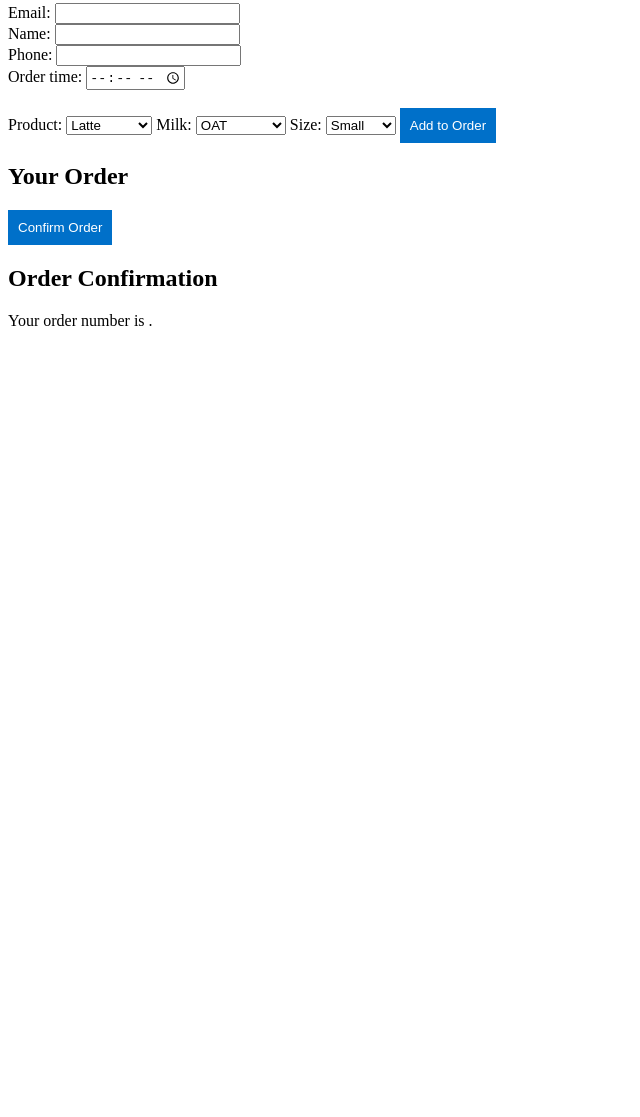
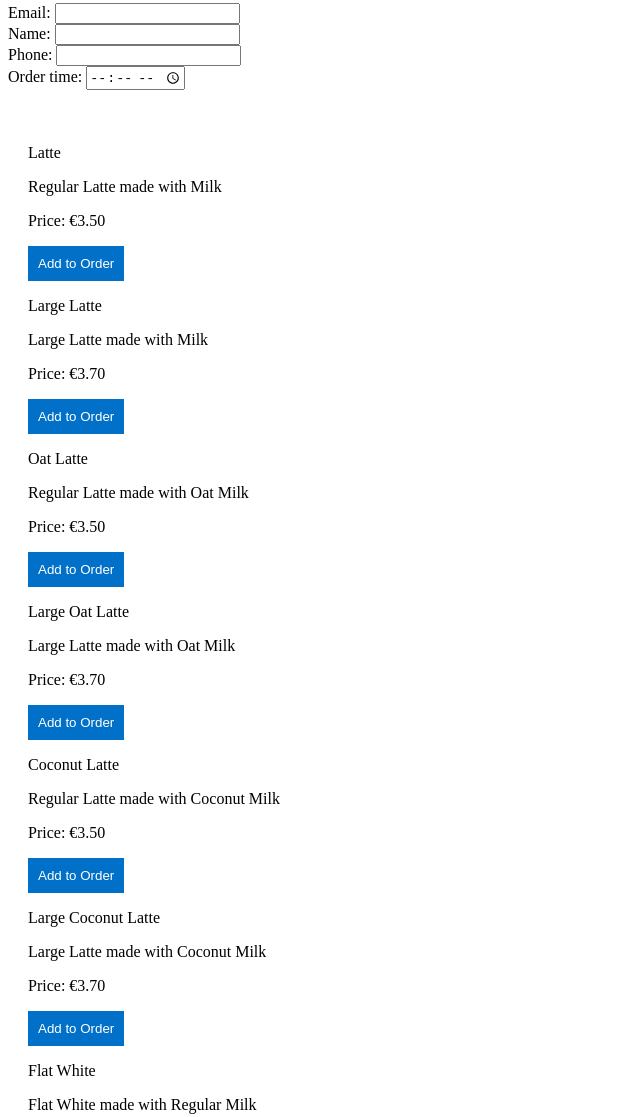
Before and after one commit to RossElmes/coffeeshopapp, a website: page public/simplespa.html in a window 1280 px wide. Shown: the part 957-2074 px from the top of the page, without its empty margins (0-640 px from the left). Before the commit the page ends 1303 px from the top, so only its background shows below. Drawn offline with Linux system fonts and the light colour scheme.

Commit message:
Updates to improve product selection

```diff
--- a/public/simplespa.html
+++ b/public/simplespa.html
@@ -33,33 +33,7 @@
     <br>
   </form>
 </div>
-<div id="'product-selector" class="formContainer">
-    <label for="product">Product:</label>
-    <select id="product">
-        <option value="Latte">Latte</option>
-        <option value="Flat White">Flat White</option>
-        <option value="Americano">Americano</option>
-        <option value="Cappacino">Cappacino</option>
-        <option value="Cortado">Cortado</option>
-      </select>
-
-      <label for="milk">Milk:</label>
-      <select id="milk">
-        <option value="OAT">OAT</option>
-        <option value="DAIRY">DAIRY</option>
-        <option value="COCONUT">COCONUT</option>
-      </select>
-
-      <label for="size">Size:</label>
-      <select id="size">
-        <option value="Small">Small</option>
-        <option value="Medium">Medium</option>
-        <option value="Large">Large</option>
-      </select>
-
-      <button type="button" onclick="addToOrder()">Add to Order</button>
-</div>
-
+<div id ='product-list'></div>
 <!-- Order Items -->
 <div class="formContainer">
   <h2>Your Order</h2>
@@ -74,46 +48,16 @@
   <p id="confirmationDetails"></p>
   <p>Your order number is <span id="orderNumber"></span>.</p>
 </div>
+<script>
 
-<script>
   let order = [];
 
-  function addToOrder() {
-
-    const email = document.getElementById('email').value;
-    const name = document.getElementById('name').value;
-    const phone = document.getElementById('phone').value;
-    const orderTime = document.getElementById('orderTime').value;
-
-    // Get selected Milk option
-    const milk = document.getElementById('milk').value;
-
-    // Get selected Size
-    const size = document.getElementById('size').value;
-
-    // Get selected Product
-    const product = document.getElementById('product').value;
-    // Validate and store customer details
-    // You can perform additional validation as needed
-    // For simplicity, assuming all fields are required
-
-    // Create the order item
-    const orderItem = { product: `Product: ${product}`
-    , attributes: `Milk: ${milk}, Size: ${size}`
-    , email:email
-    , name:name
-    , phone:phone
-    , orderTime:orderTime};
-
-    // Add the order item to the order
-    order.push(orderItem);
-
-    // Display the order items
-    updateOrderItems();
-
-    // Reset the form for adding another item
-    //document.getElementById('customerForm').reset();
-    console.log(order)
+  function removeObjectById(id) {
+    const indexToRemove = order.findIndex(obj => obj.id === id);
+    if (indexToRemove !== -1) {
+      order.splice(indexToRemove, 1);
+      updateOrderItems(); // Update the displayed list after removal
+    }
   }
 
   function updateOrderItems() {
@@ -124,43 +68,18 @@
       const listItem = document.createElement('li');
       const deleteButton = document.createElement("button");
       deleteButton.textContent = "Delete";
-      listItem.textContent = `${item.product} - ${item.attributes}`;
+      listItem.textContent = `${item.product} - ${item.price}`;
 
       deleteButton.addEventListener("click", () => {
-          listItem.remove();
-          order.splice(index,1);
-          console.log(index);
-          const confirmationDetails = document.getElementById('confirmationDetails');
-          confirmationDetails.innerHTML = '';
+
+        removeObjectById(item.id)
+
         });
 
       listItem.append(deleteButton)
       orderItemsElement.appendChild(listItem);
     });
   }
-
-
-  var products = [
-      { id:1,
-        name: 'Latte',
-        size:'8oz',
-        commentary:'Latte made with Regular Milk',
-        Price:3.70
-      },
-      // ... more products with different attributes
-      { id:2,
-        name: 'Flat White',
-        size:'8oz',
-        commentary:'Flat White made with Regular Milk',
-        Price:3.40
-      },
-      { id:3,
-        name: 'American',
-        size:'8oz',
-        commentary:'Americano with the option of taking it place or adding milk of your choice',
-        Price:3.40
-      },
-    ];
 
     function confirmOrder() {
         const confirmationDetails = document.getElementById('confirmationDetails');
@@ -170,7 +89,7 @@
         //confirmationDetails.textContent = 'Your order details:';
         order.forEach((item,index) => {
             const listItem = document.createElement('li');
-            listItem.textContent = `${item.product} - ${item.attributes}`;
+            listItem.textContent = `${item.product} - ${item.price}`;
             confirmationDetails.appendChild(listItem);
         });
 
@@ -181,7 +100,141 @@
 
     document.getElementById('orderNumber').textContent = orderNumber;
 
+    console.log(order)
+
   }
+
+  const products = [
+      { id:1,
+        name: 'Latte',
+        size:'8oz',
+        commentary:'Regular Latte made with Milk',
+        price:3.50
+      },
+
+      { id:2,
+        name: 'Large Latte',
+        size:'12oz',
+        commentary:'Large Latte made with Milk',
+        price:3.70
+      },
+      { id:1,
+        name: 'Oat Latte',
+        size:'8oz',
+        commentary:'Regular Latte made with Oat Milk',
+        price:3.50
+      },
+
+      { id:2,
+        name: 'Large Oat Latte',
+        size:'12oz',
+        commentary:'Large Latte made with Oat Milk',
+        price:3.70
+      },
+      { id:1,
+        name: 'Coconut Latte',
+        size:'8oz',
+        commentary:'Regular Latte made with Coconut Milk',
+        price:3.50
+      },
+      { id:2,
+        name: 'Large Coconut Latte',
+        size:'12oz',
+        commentary:'Large Latte made with Coconut Milk',
+        price:3.70
+      },
+      // ... more products with different attributes
+      { id:3,
+        name: 'Flat White',
+        size:'8oz',
+        commentary:'Flat White made with Regular Milk',
+        price:3.40
+      },
+
+      { id:4,
+        name: 'Oat Flat White',
+        size:'8oz',
+        commentary:'Flat White made with Oat Milk',
+        price:3.80
+      },
+
+      { id:5,
+        name: 'Coconut Flat White',
+        size:'8oz',
+        commentary:'Flat White made with Coconut Milk',
+        price:3.80
+      },
+
+
+
+
+
+
+
+
+      { id:3,
+        name: 'American',
+        size:'8oz',
+        commentary:'Americano with the option of taking it place or adding milk of your choice',
+        price:3.40
+      },
+    ];
+
+  const productList = document.getElementById('product-list');
+
+  function displayProducts(products) {
+    // Clear existing orders in the UI
+    productList.innerHTML = '';
+
+     // Display each order in the UI
+    products.forEach((product,index) => {
+        const prodItem = document.createElement('div');
+        prodItem.id = product.id
+        const AddButton = document.createElement("button");
+        AddButton.textContent = "Add to Order";
+        prodItem.className = 'formContainer';
+        prodItem.innerHTML = `<p>${product.name}</p>`;
+        prodItem.innerHTML += `<p>${product.commentary}</p>`;
+        prodItem.innerHTML += `<p>Price: €${product.price.toFixed(2)}</p>`;
+
+        AddButton.addEventListener("click", () => {
+
+        const email = document.getElementById('email').value;
+        const name = document.getElementById('name').value;
+        const phone = document.getElementById('phone').value;
+        const orderTime = document.getElementById('orderTime').value;
+
+        // Get selected Product
+        const productId = product.id
+        const productName = product.name
+        const price = '€'+product.price.toFixed(2)
+
+
+        // Create the order item
+        const orderItem = { productId: productId
+        , product: productName
+        , email:email
+        , name:name
+        , phone:phone
+        , orderTime:orderTime
+        , price:price};
+
+        // Add the order item to the order
+        order.push(orderItem);
+        console.log(product)
+
+        // Display the order items
+        updateOrderItems();
+
+        });
+
+        prodItem.append(AddButton)
+        productList.appendChild(prodItem);
+
+    });
+}
+
+displayProducts(products)
 
 </script>
 
--- a/public/styles.css
+++ b/public/styles.css
@@ -12,6 +12,7 @@
         background-color: #fff;
         color: black;
         margin-top: 10px;
+        padding: 5px;
         border: 1px solid #000;
         justify-content: center;
         border-radius: 3px;
```
